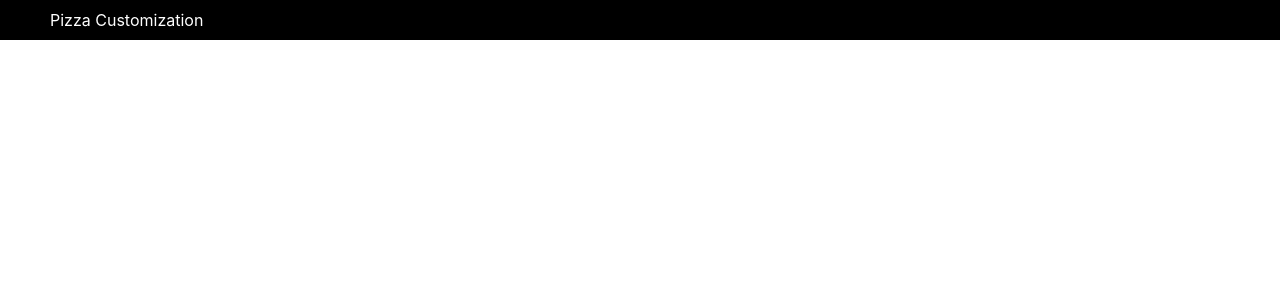
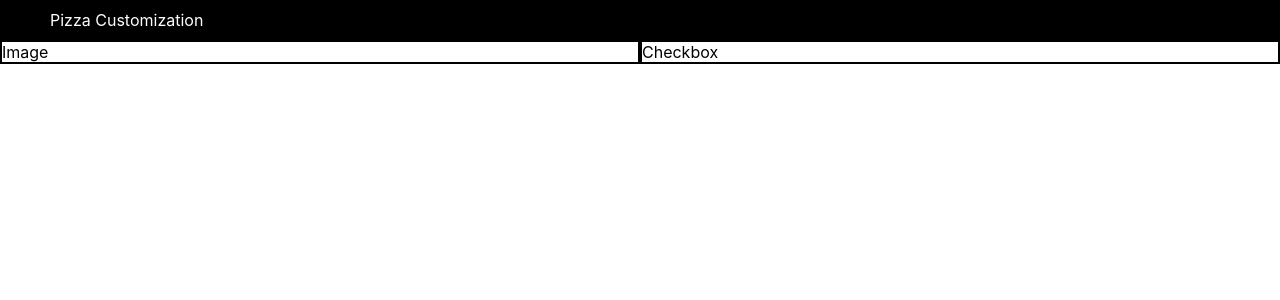
Before and after one commit to DinhSonHai/pizza-customization-reactjs, a React (Create React App) app: page / in a window 1280 px wide. Shown: the top 300 px of the page. Built offline with nearby package versions, Linux system fonts and the light colour scheme.

Commit message:
Create Customize component

```diff
--- a/src/App.js
+++ b/src/App.js
@@ -1,11 +1,21 @@
-import Header from './components/Header'
-import { BrowserRouter as Router, Route, Link } from 'react-router-dom'
+import Header from './components/Header';
+import Customize from './components/Customize';
+import { BrowserRouter as Router, Switch, Route, Link } from 'react-router-dom';
 
 function App() {
   return (
     <div className="App">
       <Header />
-
+      <Router>
+        <Switch>
+          <Route exact path="/">
+            <Customize />
+          </Route>
+          <Route path="/checkout">
+            <h1>Checkout</h1>
+          </Route>
+        </Switch>
+      </Router>
     </div>
   );
 }
--- a/src/components/Customize.js
+++ b/src/components/Customize.js
@@ -0,0 +1,12 @@
+import React from 'react';
+
+function Customize() {
+  return (
+    <div style={{ display: 'flex' }}>
+      <div style={{ border: '2px solid black', flex: '1' }}>Image</div>
+      <div style={{ border: '2px solid black', flex: '1' }}>Checkbox</div>
+    </div>
+  )
+};
+
+export default Customize;
```
